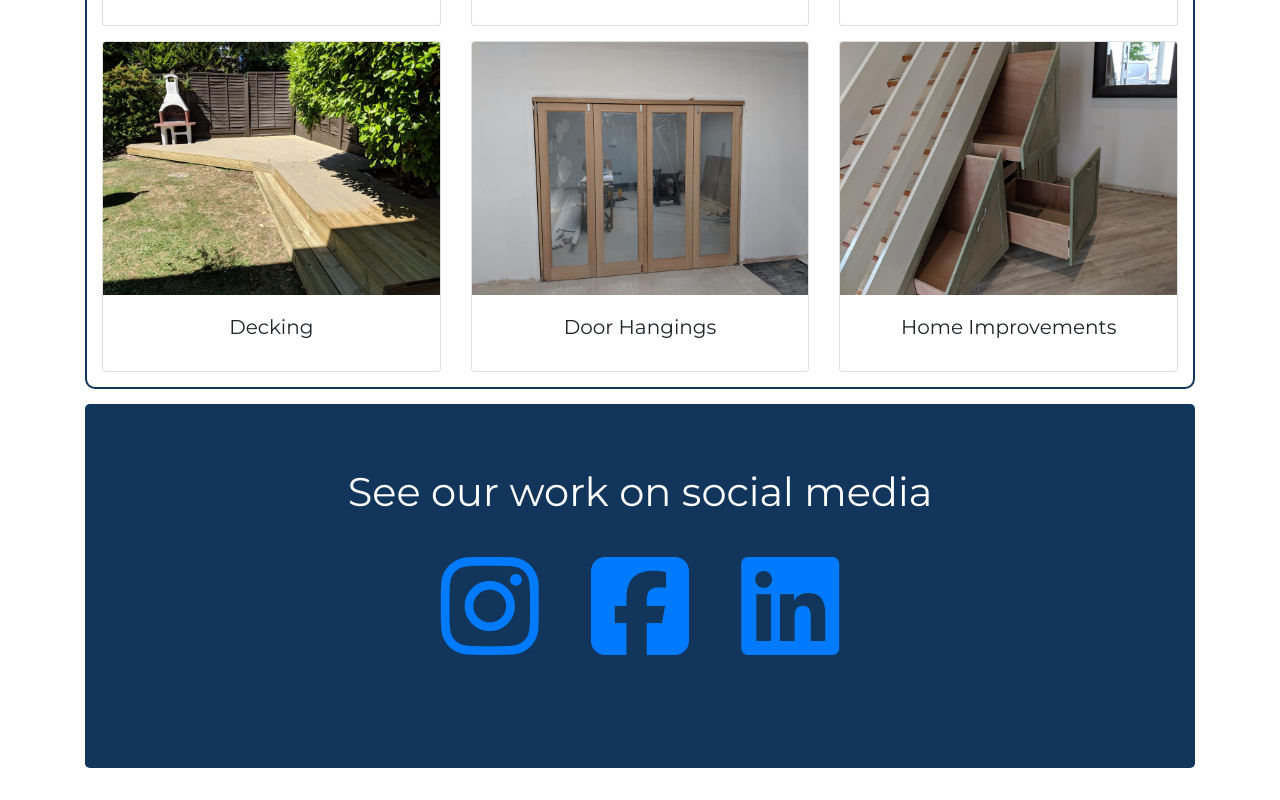
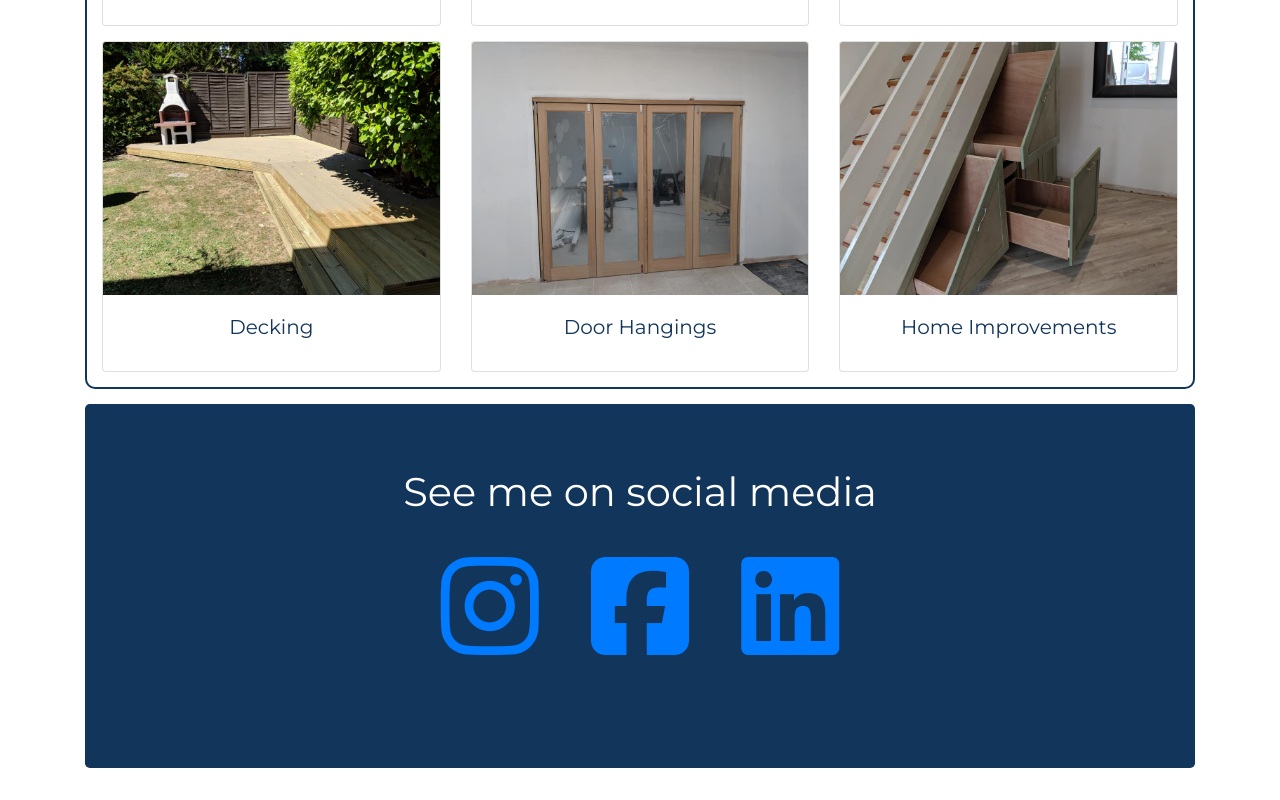
Before and after one commit to HottScall/Concept-Website, a React (Create React App) app: page / in a window 1280 px wide. Shown: the part 1139-1939 px from the top of the page. Built offline with nearby package versions, Linux system fonts and the light colour scheme; some icons are missing.

Commit message:
Additional designs

```diff
--- a/src/Home.js
+++ b/src/Home.js
@@ -2,6 +2,7 @@ import React from "react";
 import { HomeJumbotron } from "./components/HomeJumbotron";
 import { HomeContainer } from "./components/HomeContainer";
 import { HomeSocial } from "./components/HomeSocial";
+import index from "./index.css";
 
 export const Home = () => (
   <div className="home-page-wrapper">
--- a/src/components/HomeSocial.js
+++ b/src/components/HomeSocial.js
@@ -19,8 +19,8 @@ export const HomeSocial = () => (
   <Styles>
     <div className="home-social-wrapper">
       <Jumbotron className="Jumbo">
-        <h1 align="center">See our work on social media</h1>
-        <p align="center">
+        <h1 align="center">See me on social media</h1>
+        <p className="social-icons" align="center">
           <a
             href="https://www.instagram.com/lasadler_carpentry/"
             target="_blank"
--- a/src/components/Navigationbar.js
+++ b/src/components/Navigationbar.js
@@ -6,7 +6,7 @@ import Logo from "../assets/Logo.jpg";
 const Styles = styled.div`
   .navbar {
     background-color: #12355b;
-    color: #ff7700;
+    color: #ffffff;
   }
 
   .navbar-brand,
--- a/src/index.css
+++ b/src/index.css
@@ -1,4 +1,4 @@
 body {
-  background-color: #fffff;
   font-family: "Montserrat", sans-serif;
+  color: #12355b;
 }
```
